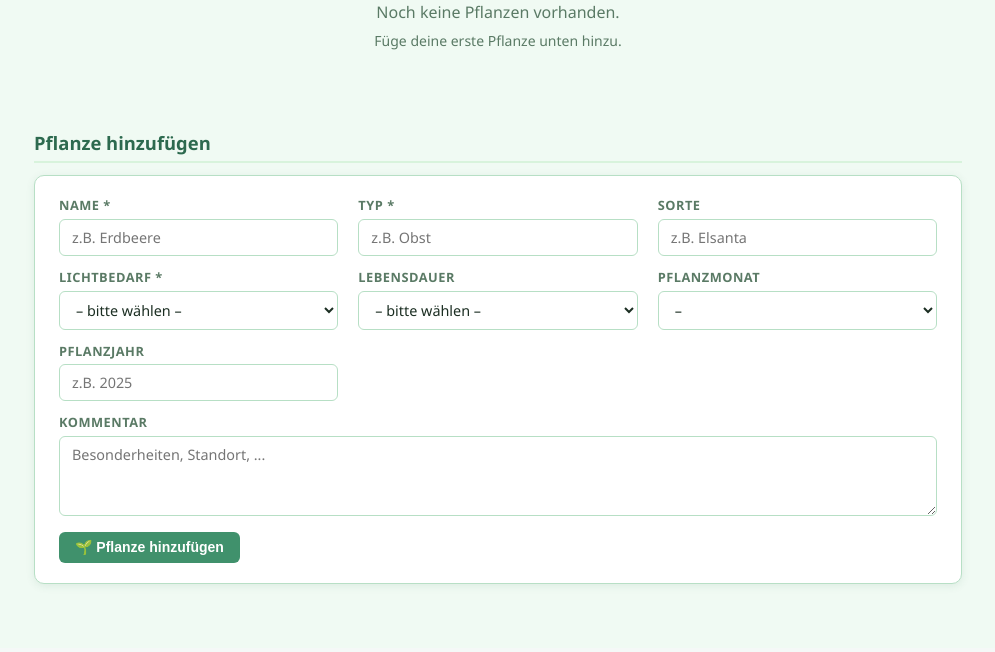
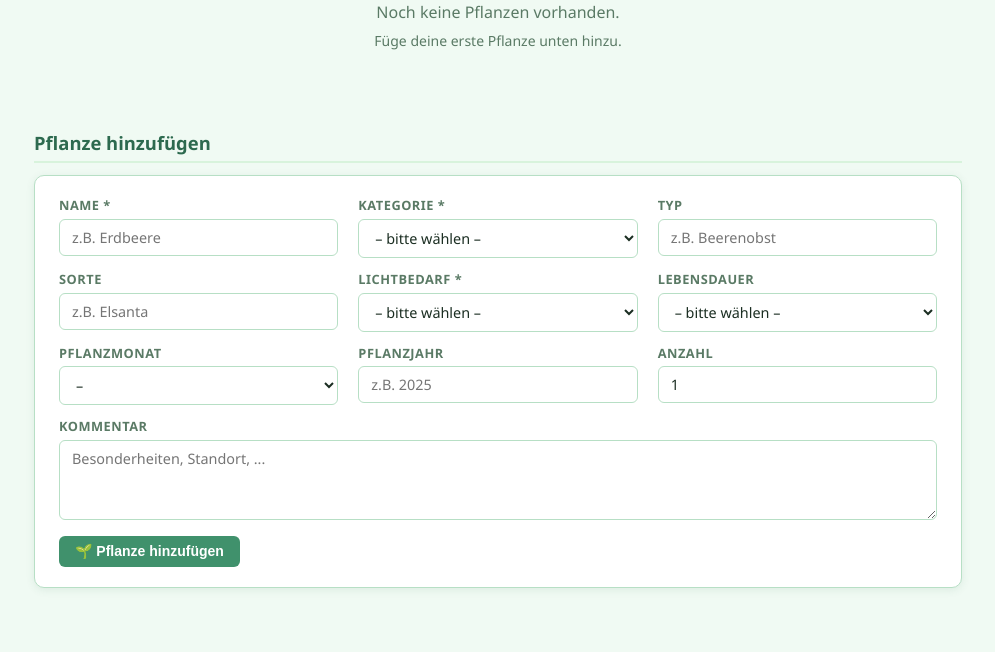
Before and after one commit to achimbarczok/garden-tracker, a Flask app: page / in a window 1280 px wide. Shown: the part 238-890 px from the top of the page, without its empty margins (142-1137 px from the left). Before the commit the page ends 826 px from the top, so only its background shows below. Run offline with Flask 3, Linux system fonts and the light colour scheme; data that the repository does not hold is empty.

Commit message:
Feature: Kategorie-Dropdown, Typ wird optional

```diff
--- a/app.py
+++ b/app.py
@@ -20,6 +20,7 @@ GERMAN_MONTHS = {
 VALID_LICHTBEDARF = {"Sonne", "Halbschatten", "Schatten"}
 VALID_EREIGNISTYPEN = {"Blüte", "Ernte", "Düngen", "Rückschnitt"}
 VALID_LEBENSDAUER = {"Einjährig", "Zweijährig", "Mehrjährig"}
+VALID_KATEGORIEN = ["Obst", "Gemüse", "Kräuter", "Stauden", "Sträucher", "Bäume", "Blumen", "Gründüngung"]
 
 app = Flask(__name__)
 
@@ -40,13 +41,14 @@ def _safe_next(next_url: str) -> str:
 @app.route("/")
 def index():
     plants = get_all_plants()
-    return render_template("index.html", plants=plants, german_months=GERMAN_MONTHS)
+    return render_template("index.html", plants=plants, german_months=GERMAN_MONTHS, valid_kategorien=VALID_KATEGORIEN)
 
 
 @app.route("/add", methods=["POST"])
 def add():
     name = request.form.get("name", "").strip()
-    plant_type = request.form.get("type", "").strip()
+    plant_type = request.form.get("type", "").strip() or None
+    kategorie = request.form.get("kategorie", "").strip()
     variety = request.form.get("variety", "").strip() or None
     lichtbedarf = request.form.get("lichtbedarf", "").strip()
     kommentar = request.form.get("kommentar", "").strip() or None
@@ -58,14 +60,28 @@ def add():
         pflanzmonat = None
         pflanzjahr = None
 
-    if not name or not plant_type:
+    if not name:
         plants = get_all_plants()
         return (
             render_template(
                 "index.html",
                 plants=plants,
                 german_months=GERMAN_MONTHS,
-                error="Name und Typ dürfen nicht leer sein.",
+                valid_kategorien=VALID_KATEGORIEN,
+                error="Name darf nicht leer sein.",
+            ),
+            400,
+        )
+
+    if kategorie not in VALID_KATEGORIEN:
+        plants = get_all_plants()
+        return (
+            render_template(
+                "index.html",
+                plants=plants,
+                german_months=GERMAN_MONTHS,
+                valid_kategorien=VALID_KATEGORIEN,
+                error="Bitte eine gültige Kategorie wählen.",
             ),
             400,
         )
@@ -77,12 +93,14 @@ def add():
                 "index.html",
                 plants=plants,
                 german_months=GERMAN_MONTHS,
+                valid_kategorien=VALID_KATEGORIEN,
                 error="Lichtbedarf muss Sonne, Halbschatten oder Schatten sein.",
             ),
             400,
         )
 
-    add_plant(name, plant_type, variety, lichtbedarf, kommentar, lebensdauer, pflanzmonat, pflanzjahr)
+    add_plant(name, plant_type or "", variety, lichtbedarf, kommentar, lebensdauer, pflanzmonat, pflanzjahr,
+              int(request.form.get("anzahl", 1) or 1), kategorie)
     return redirect(url_for("index"))
 
 
@@ -97,6 +115,7 @@ def edit_route(plant_id: int):
         german_months=GERMAN_MONTHS,
         valid_ereignistypen=sorted(VALID_EREIGNISTYPEN),
         valid_lebensdauer=sorted(VALID_LEBENSDAUER),
+        valid_kategorien=VALID_KATEGORIEN,
         now_year=date.today().year,
     )
 
@@ -108,7 +127,8 @@ def edit_save(plant_id: int):
         abort(404)
 
     name = request.form.get("name", "").strip()
-    plant_type = request.form.get("type", "").strip()
+    plant_type = request.form.get("type", "").strip() or None
+    kategorie = request.form.get("kategorie", "").strip()
     variety = request.form.get("variety", "").strip() or None
     lichtbedarf = request.form.get("lichtbedarf", "").strip()
     kommentar = request.form.get("kommentar", "").strip() or None
@@ -120,7 +140,7 @@ def edit_save(plant_id: int):
         pflanzmonat = None
         pflanzjahr = None
 
-    if not name or not plant_type:
+    if not name:
         return (
             render_template(
                 "edit.html",
@@ -128,7 +148,22 @@ def edit_save(plant_id: int):
                 german_months=GERMAN_MONTHS,
                 valid_ereignistypen=sorted(VALID_EREIGNISTYPEN),
                 valid_lebensdauer=sorted(VALID_LEBENSDAUER),
-                error="Name und Typ dürfen nicht leer sein.",
+                valid_kategorien=VALID_KATEGORIEN,
+                error="Name darf nicht leer sein.",
+            ),
+            400,
+        )
+
+    if kategorie not in VALID_KATEGORIEN:
+        return (
+            render_template(
+                "edit.html",
+                plant=plant,
+                german_months=GERMAN_MONTHS,
+                valid_ereignistypen=sorted(VALID_EREIGNISTYPEN),
+                valid_lebensdauer=sorted(VALID_LEBENSDAUER),
+                valid_kategorien=VALID_KATEGORIEN,
+                error="Bitte eine gültige Kategorie wählen.",
             ),
             400,
         )
@@ -141,12 +176,14 @@ def edit_save(plant_id: int):
                 german_months=GERMAN_MONTHS,
                 valid_ereignistypen=sorted(VALID_EREIGNISTYPEN),
                 valid_lebensdauer=sorted(VALID_LEBENSDAUER),
+                valid_kategorien=VALID_KATEGORIEN,
                 error="Lichtbedarf muss Sonne, Halbschatten oder Schatten sein.",
             ),
             400,
         )
 
-    update_plant(plant_id, name, plant_type, variety, lichtbedarf, kommentar, lebensdauer, pflanzmonat, pflanzjahr)
+    update_plant(plant_id, name, plant_type or "", variety, lichtbedarf, kommentar, lebensdauer, pflanzmonat, pflanzjahr,
+                 int(request.form.get("anzahl", 1) or 1), kategorie)
     return redirect(url_for("index"))
 
 
--- a/db.py
+++ b/db.py
@@ -23,6 +23,10 @@ def _migrate(conn: sqlite3.Connection) -> None:
         conn.execute("ALTER TABLE plants ADD COLUMN pflanzmonat INTEGER")
     if "pflanzjahr" not in cols:
         conn.execute("ALTER TABLE plants ADD COLUMN pflanzjahr INTEGER")
+    if "anzahl" not in cols:
+        conn.execute("ALTER TABLE plants ADD COLUMN anzahl INTEGER DEFAULT 1")
+    if "kategorie" not in cols:
+        conn.execute("ALTER TABLE plants ADD COLUMN kategorie TEXT")
     conn.execute("""
         CREATE TABLE IF NOT EXISTS ereignisse (
             id          INTEGER PRIMARY KEY AUTOINCREMENT,
@@ -67,7 +71,7 @@ def get_all_plants() -> list[dict]:
     with get_db() as conn:
         rows = conn.execute(
             "SELECT id, name, type, variety, lichtbedarf, kommentar, "
-            "lebensdauer, pflanzmonat, pflanzjahr FROM plants"
+            "lebensdauer, pflanzmonat, pflanzjahr, anzahl, kategorie FROM plants"
         ).fetchall()
         plants = []
         for row in rows:
@@ -86,18 +90,22 @@ def add_plant(name: str, type: str, variety: str | None,
               lichtbedarf: str, kommentar: str | None,
               lebensdauer: str | None = None,
               pflanzmonat: int | None = None,
-              pflanzjahr: int | None = None) -> None:
+              pflanzjahr: int | None = None,
+              anzahl: int = 1,
+              kategorie: str | None = None) -> None:
     if variety == "":
         variety = None
     if kommentar == "":
         kommentar = None
+    if type == "":
+        type = None
     with get_db() as conn:
         conn.execute(
             "INSERT INTO plants (name, type, variety, lichtbedarf, kommentar, "
-            "lebensdauer, pflanzmonat, pflanzjahr) "
-            "VALUES (?, ?, ?, ?, ?, ?, ?, ?)",
+            "lebensdauer, pflanzmonat, pflanzjahr, anzahl, kategorie) "
+            "VALUES (?, ?, ?, ?, ?, ?, ?, ?, ?, ?)",
             (name, type, variety, lichtbedarf, kommentar,
-             lebensdauer, pflanzmonat, pflanzjahr),
+             lebensdauer, pflanzmonat, pflanzjahr, anzahl, kategorie),
         )
         conn.commit()
 
@@ -129,7 +137,7 @@ def get_plant(plant_id: int) -> dict | None:
     with get_db() as conn:
         row = conn.execute(
             "SELECT id, name, type, variety, lichtbedarf, kommentar, "
-            "lebensdauer, pflanzmonat, pflanzjahr "
+            "lebensdauer, pflanzmonat, pflanzjahr, anzahl, kategorie "
             "FROM plants WHERE id = ?",
             (plant_id,),
         ).fetchone()
@@ -156,18 +164,22 @@ def update_plant(plant_id: int, name: str, type: str, variety: str | None,
                  lichtbedarf: str, kommentar: str | None,
                  lebensdauer: str | None = None,
                  pflanzmonat: int | None = None,
-                 pflanzjahr: int | None = None) -> None:
+                 pflanzjahr: int | None = None,
+                 anzahl: int = 1,
+                 kategorie: str | None = None) -> None:
     if variety == "":
         variety = None
     if kommentar == "":
         kommentar = None
+    if type == "":
+        type = None
     with get_db() as conn:
         conn.execute(
             "UPDATE plants SET name = ?, type = ?, variety = ?, "
             "lichtbedarf = ?, kommentar = ?, lebensdauer = ?, "
-            "pflanzmonat = ?, pflanzjahr = ? WHERE id = ?",
+            "pflanzmonat = ?, pflanzjahr = ?, anzahl = ?, kategorie = ? WHERE id = ?",
             (name, type, variety, lichtbedarf, kommentar,
-             lebensdauer, pflanzmonat, pflanzjahr, plant_id),
+             lebensdauer, pflanzmonat, pflanzjahr, anzahl, kategorie, plant_id),
         )
         conn.commit()
 
--- a/templates/index.html
+++ b/templates/index.html
@@ -13,7 +13,8 @@
     <thead>
         <tr>
             <th>Name</th>
-            <th>Typ / Sorte</th>
+            <th>Kategorie</th>
+            <th class="hide-mobile">Typ / Sorte</th>
             <th>Lichtbedarf</th>
             <th class="hide-mobile">Lebensdauer</th>
             <th class="hide-mobile">Gepflanzt</th>
@@ -24,9 +25,10 @@
     <tbody>
     {% for plant in plants %}
         <tr>
-            <td><strong>{{ plant.name }}</strong></td>
-            <td>
-                {{ plant.type }}
+            <td><strong>{{ plant.name }}</strong>{% if plant.anzahl and plant.anzahl > 1 %} <span class="badge badge-peren">{{ plant.anzahl }}×</span>{% endif %}</td>
+            <td>{{ plant.kategorie or '' }}</td>
+            <td class="hide-mobile">
+                {% if plant.type %}{{ plant.type }}{% endif %}
                 {% if plant.variety %}<br><span style="color:var(--text-muted);font-size:.8rem">{{ plant.variety }}</span>{% endif %}
             </td>
             <td>
@@ -101,8 +103,17 @@
             <input type="text" name="name" placeholder="z.B. Erdbeere" required>
         </div>
         <div class="form-field">
-            <label>Typ *</label>
-            <input type="text" name="type" placeholder="z.B. Obst" required>
+            <label>Kategorie *</label>
+            <select name="kategorie" required>
+                <option value="">– bitte wählen –</option>
+                {% for k in valid_kategorien %}
+                <option value="{{ k }}">{{ k }}</option>
+                {% endfor %}
+            </select>
+        </div>
+        <div class="form-field">
+            <label>Typ</label>
+            <input type="text" name="type" placeholder="z.B. Beerenobst">
         </div>
         <div class="form-field">
             <label>Sorte</label>
@@ -139,6 +150,10 @@
             <label>Pflanzjahr</label>
             <input type="number" name="pflanzjahr" min="2000" max="2100" placeholder="z.B. 2025">
         </div>
+        <div class="form-field">
+            <label>Anzahl</label>
+            <input type="number" name="anzahl" min="1" value="1" placeholder="1">
+        </div>
         <div class="form-field" style="grid-column: 1 / -1">
             <label>Kommentar</label>
             <textarea name="kommentar" placeholder="Besonderheiten, Standort, ..."></textarea>
```
Also changed, not shown: templates/edit.html (+16 -2 lines).
